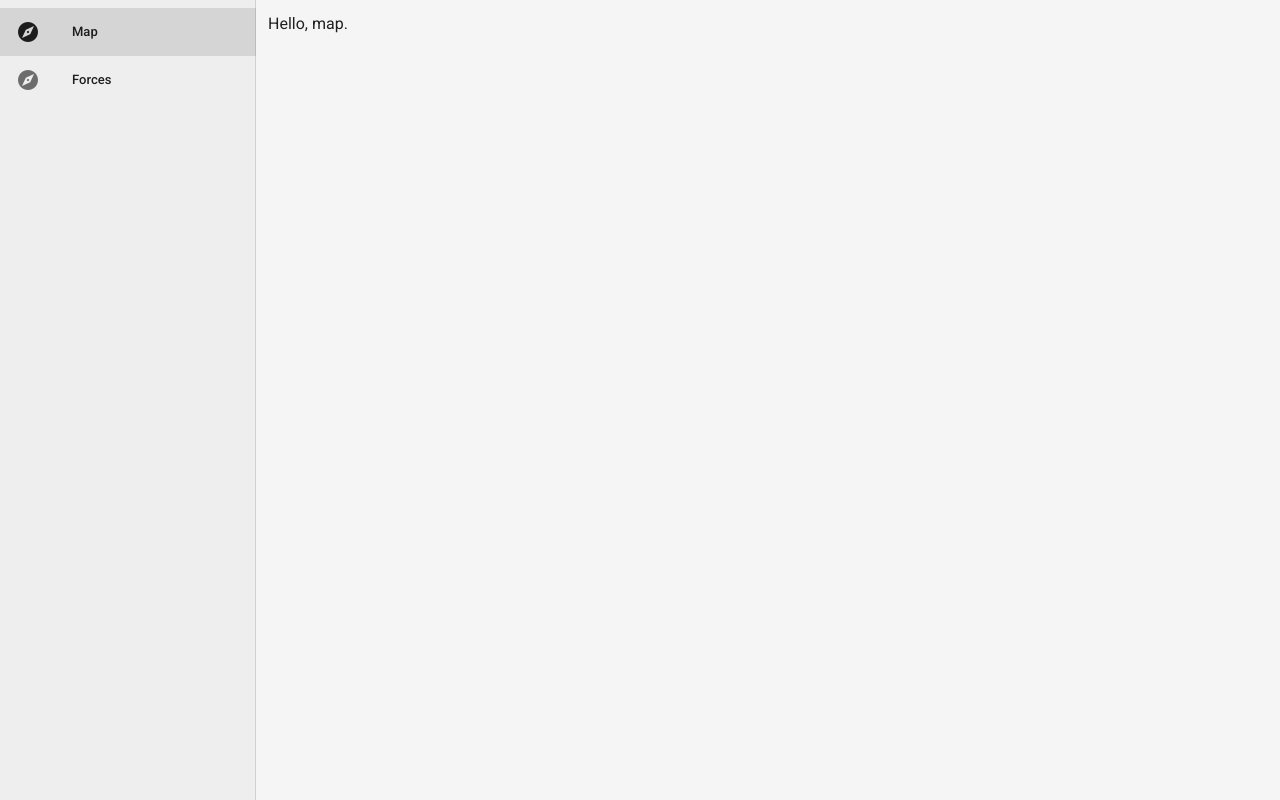
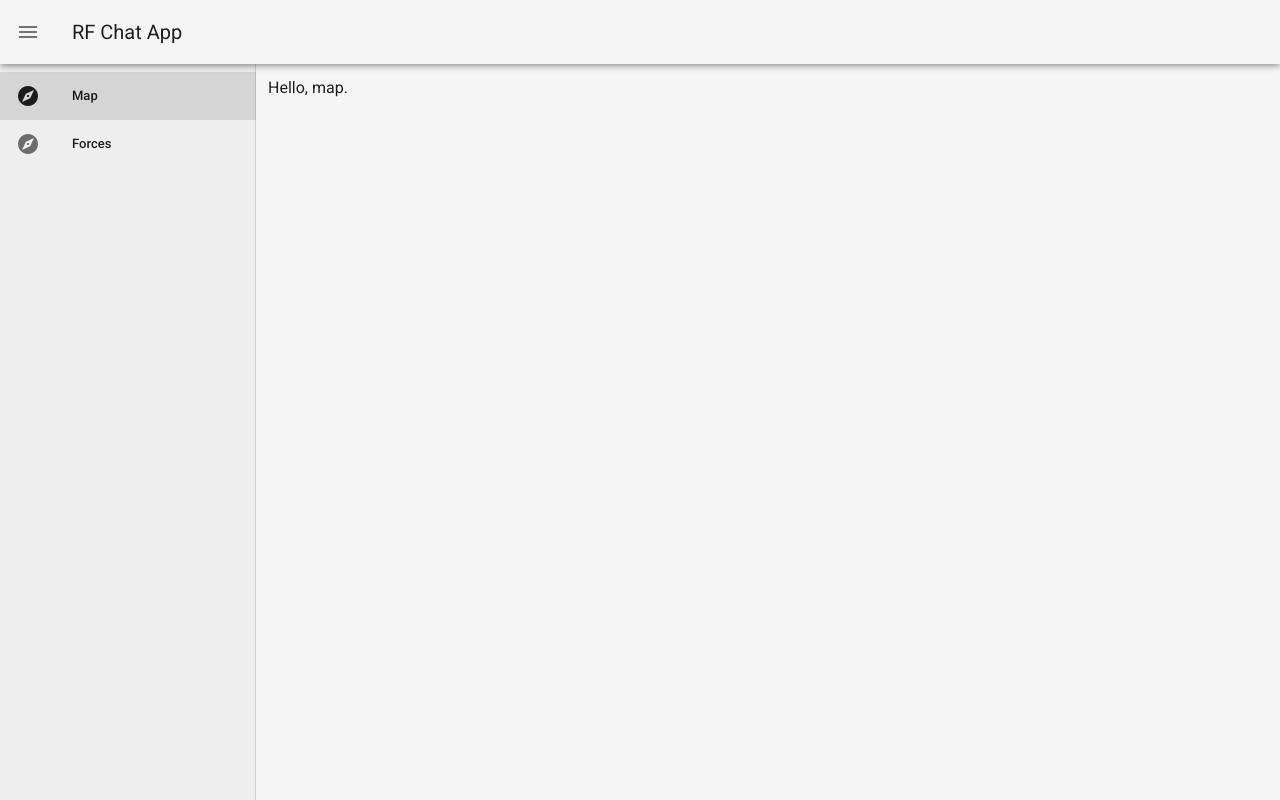
Before and after one commit to samyon196/medical-app, a Vue app: page / in a window 1280 px wide. Built offline with nearby package versions, Linux system fonts and the light colour scheme.

Commit message:
Add app bar

```diff
--- a/src/App.vue
+++ b/src/App.vue
@@ -21,6 +21,11 @@
       </v-list>
     </v-navigation-drawer>
 
+    <v-app-bar app clipped-left>
+        <v-app-bar-nav-icon @click.stop="drawer = !drawer" />
+        <v-toolbar-title>RF Chat App</v-toolbar-title>
+    </v-app-bar>
+
     <v-content class="grey lighten-4">
         <v-container fluid>
             <router-view></router-view>
```
